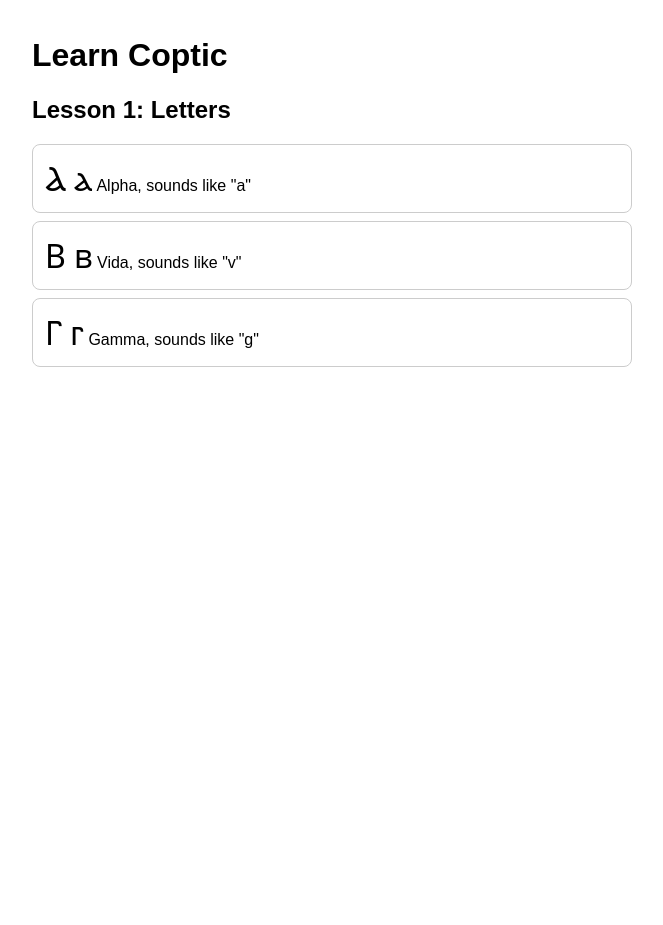
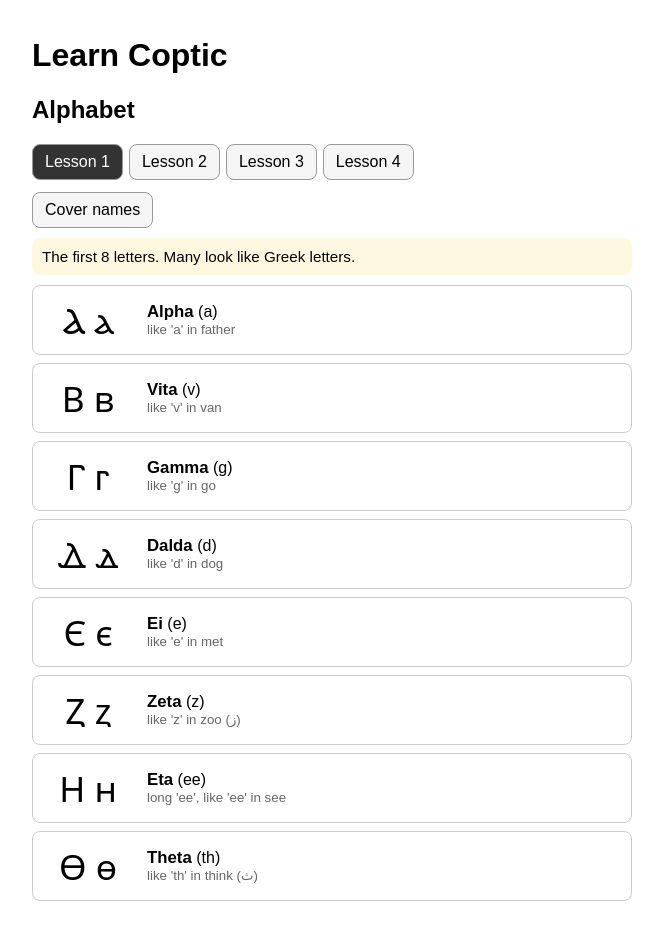
Before and after one commit to johnmagdysedrak-source/learn-coptic, a plain HTML site: page index.html in a window 1280 px wide. Shown: the whole page, without its empty margins (308-971 px from the left). Before the commit the page ends 800 px from the top, so only its background shows below. Drawn offline with Linux system fonts and the light colour scheme.

Commit message:
Update index.html

```diff
--- a/index.html
+++ b/index.html
@@ -7,15 +7,108 @@
 <link href="https://fonts.googleapis.com/css2?family=Noto+Sans+Coptic&display=swap" rel="stylesheet">
 <style>
   body { font-family: sans-serif; max-width: 600px; margin: auto; padding: 16px; }
-    .coptic { font-family: 'Noto Sans Coptic', sans-serif; font-size: 2rem; }
-    .card { border: 1px solid #ccc; border-radius: 8px; padding: 12px; margin: 8px 0; }
+  .coptic { font-family: 'Noto Sans Coptic', sans-serif; }
+  nav { display: flex; gap: 6px; flex-wrap: wrap; margin: 12px 0; }
+  nav button, .tools button { padding: 8px 12px; border: 1px solid #999; border-radius: 8px; background: #f5f5f5; font-size: 1rem; }
+  nav button.active { background: #333; color: #fff; }
+  .card { display: flex; gap: 14px; align-items: center; border: 1px solid #ccc; border-radius: 8px; padding: 10px; margin: 8px 0; }
+  .letter { font-size: 2.2rem; min-width: 90px; text-align: center; }
+  .info b { font-size: 1.05rem; }
+  .info small { color: #666; display: block; }
+  .hidden .info { visibility: hidden; }
+  .note { background: #fff8e1; border-radius: 8px; padding: 10px; margin: 10px 0; font-size: .95rem; }
 </style>
 </head>
 <body>
 <h1>Learn Coptic</h1>
-  <h2>Lesson 1: Letters</h2>
-  <div class="card"><span class="coptic">Ⲁ ⲁ</span> Alpha, sounds like "a"</div>
-  <div class="card"><span class="coptic">Ⲃ ⲃ</span> Vida, sounds like "v"</div>
-  <div class="card"><span class="coptic">Ⲅ ⲅ</span> Gamma, sounds like "g"</div>
+<h2>Alphabet</h2>
+<nav id="nav"></nav>
+<div class="tools"><button id="toggle">Cover names</button></div>
+<div class="note" id="note"></div>
+<div id="cards"></div>
+
+<script>
+const lessons = [
+  { title: "Lesson 1", note: "The first 8 letters. Many look like Greek letters.",
+    letters: [
+      ["Ⲁ ⲁ", "Alpha", "a", "like 'a' in father"],
+      ["Ⲃ ⲃ", "Vita", "v", "like 'v' in van"],
+      ["Ⲅ ⲅ", "Gamma", "g", "like 'g' in go"],
+      ["Ⲇ ⲇ", "Dalda", "d", "like 'd' in dog"],
+      ["Ⲉ ⲉ", "Ei", "e", "like 'e' in met"],
+      ["Ⲍ ⲍ", "Zeta", "z", "like 'z' in zoo (ز)"],
+      ["Ⲏ ⲏ", "Eta", "ee", "long 'ee', like 'ee' in see"],
+      ["Ⲑ ⲑ", "Theta", "th", "like 'th' in think (ث)"]
+    ] },
+  { title: "Lesson 2", note: "Letters 9 to 16.",
+    letters: [
+      ["Ⲓ ⲓ", "Iota", "i", "like 'ee' in see"],
+      ["Ⲕ ⲕ", "Kappa", "k", "like 'k' in kite"],
+      ["Ⲗ ⲗ", "Lola", "l", "like 'l' in lamp"],
+      ["Ⲙ ⲙ", "Mi", "m", "like 'm' in map"],
+      ["Ⲛ ⲛ", "Ni", "n", "like 'n' in net"],
+      ["Ⲝ ⲝ", "Exi", "ks", "like 'x' in box (كس)"],
+      ["Ⲟ ⲟ", "O", "o", "like 'o' in more"],
+      ["Ⲡ ⲡ", "Pi", "p", "like 'p' in pen"]
+    ] },
+  { title: "Lesson 3", note: "Letters 17 to 24, the last of the Greek-based letters.",
+    letters: [
+      ["Ⲣ ⲣ", "Ro", "r", "rolled 'r'"],
+      ["Ⲥ ⲥ", "Sima", "s", "like 's' in sun"],
+      ["Ⲧ ⲧ", "Tau", "t", "like 't' in top"],
+      ["Ⲩ ⲩ", "Ue", "ee / u", "usually 'ee' or 'u'"],
+      ["Ⲫ ⲫ", "Fi", "f / ph", "like 'f' in fan (ف)"],
+      ["Ⲭ ⲭ", "Khi", "kh", "like Arabic خ"],
+      ["Ⲯ ⲯ", "Epsi", "ps", "like 'ps' in lapse"],
+      ["Ⲱ ⲱ", "Omega", "o", "long 'o', like Ⲟ"]
+    ] },
+  { title: "Lesson 4", note: "The 7 extra letters that Coptic added for sounds Greek didn't have.",
+    letters: [
+      ["Ϣ ϣ", "Shai", "sh", "like 'sh' in ship (ش)"],
+      ["Ϥ ϥ", "Fai", "f", "like 'f' in fan (ف)"],
+      ["Ϧ ϧ", "Khai", "kh", "like Arabic خ"],
+      ["Ϩ ϩ", "Hori", "h", "soft 'h' (هـ)"],
+      ["Ϫ ϫ", "Janja", "j", "like 'j' in jam"],
+      ["Ϭ ϭ", "Chima", "ch / k", "like 'ch' in chair"],
+      ["Ϯ ϯ", "Ti", "ti", "the syllable 'ti'"]
+    ] }
+];
+
+const nav = document.getElementById("nav");
+const cards = document.getElementById("cards");
+const note = document.getElementById("note");
+const toggle = document.getElementById("toggle");
+let current = 0, covered = false;
+
+function show(i) {
+  current = i;
+  nav.innerHTML = "";
+  lessons.forEach((l, idx) => {
+    const b = document.createElement("button");
+    b.textContent = l.title;
+    if (idx === i) b.className = "active";
+    b.onclick = () => show(idx);
+    nav.appendChild(b);
+  });
+  note.textContent = lessons[i].note;
+  cards.innerHTML = "";
+  lessons[i].letters.forEach(([glyph, name, sound, hint]) => {
+    const d = document.createElement("div");
+    d.className = "card" + (covered ? " hidden" : "");
+    d.innerHTML = '<div class="letter coptic">' + glyph + '</div>' +
+      '<div class="info"><b>' + name + '</b> (' + sound + ')<small>' + hint + '</small></div>';
+    d.onclick = () => d.classList.toggle("hidden");
+    cards.appendChild(d);
+  });
+}
+
+toggle.onclick = () => {
+  covered = !covered;
+  toggle.textContent = covered ? "Show names" : "Cover names";
+  show(current);
+};
+
+show(0);
+</script>
 </body>
 </html>
```
Lines whose indentation alone changed are shown as unchanged.
